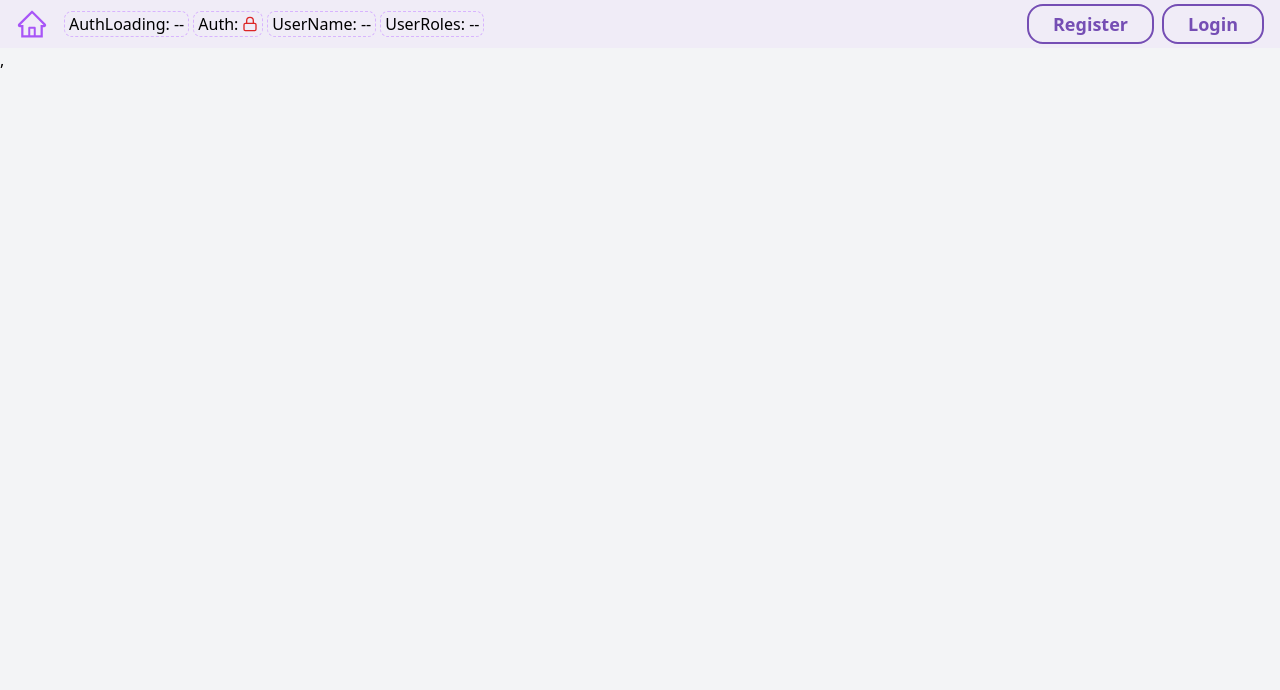
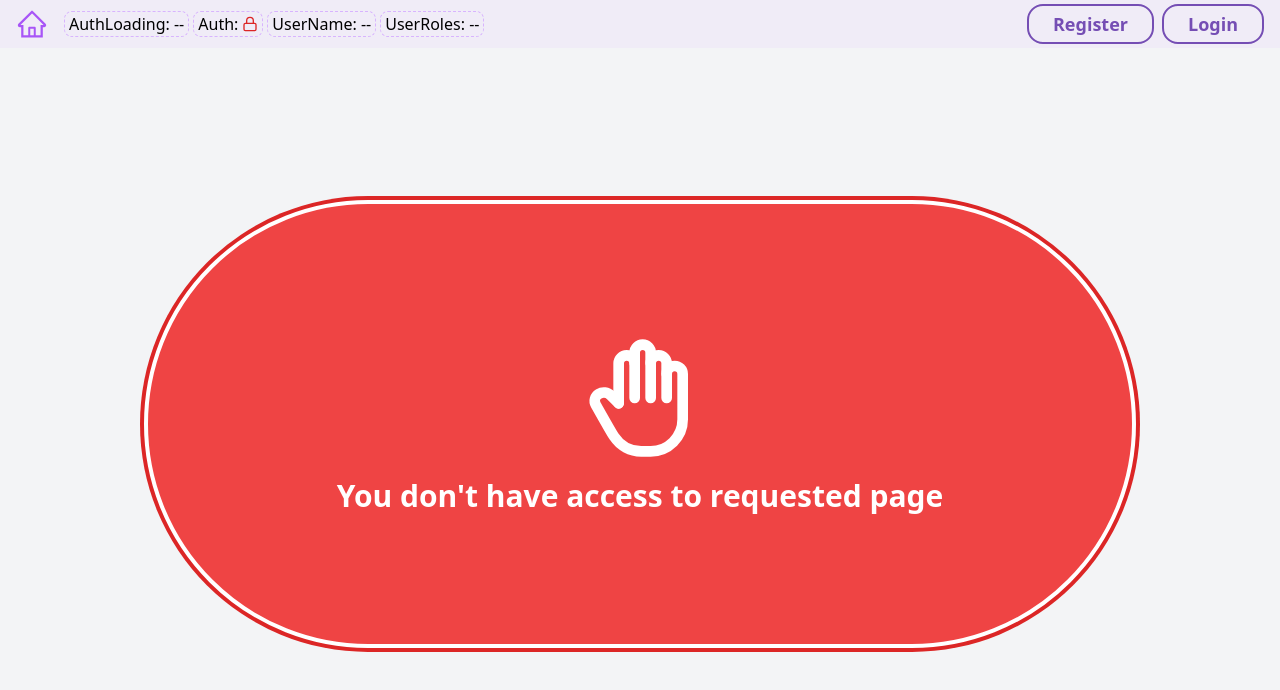
Before and after one commit to AemonKhazri/FullStackAssetFrontEnd, a React (Vite) app: page /unauthorized in a window 1280 px wide. Shown: the top 690 px of the page. Built offline with nearby package versions, Linux system fonts and the light colour scheme.

Commit message:
implement the unauthorized page

```diff
--- a/src/pages/public/UnauthorizedPage.tsx
+++ b/src/pages/public/UnauthorizedPage.tsx
@@ -1,10 +1,14 @@
+import { TbHandStop } from 'react-icons/tb';
 
 const UnauthorizedPage = () => {
   return (
-    <div>
+    <div className='pageTemplate1'>
+      <div className='w-full h-[448px] flex flex-col justify-center items-center gap-4 text-white bg-red-500 border-4 border-white rounded-[300px] ring-4 ring-red-600'>
+        <TbHandStop className='text-9xl ' />
+        <h1 className='text-3xl font-bold'>You don't have access to requested page</h1>
+      </div>
+    </div>
+  );
+};
 
-    </div>
-  )
-}
-
-export default UnauthorizedPage
+export default UnauthorizedPage;
```
